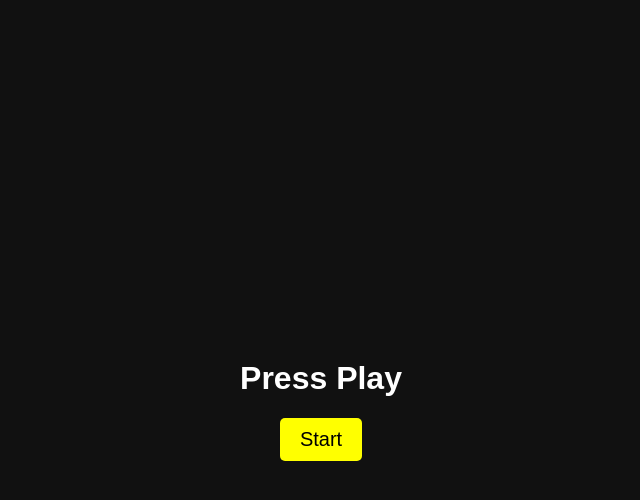
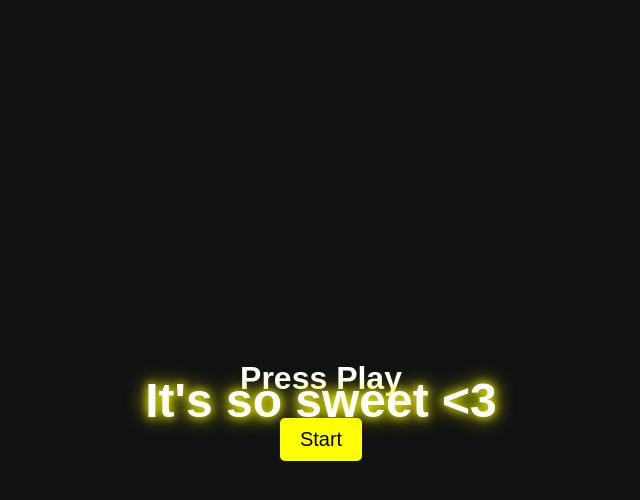
Before and after one commit to Genarcy/Ariday, a plain HTML site: page index.html in a window 1280 px wide. Both pictures are taken after a click on the button "Start". Shown: the whole page, without its empty margins (319-959 px from the left). Drawn offline with Linux system fonts and the light colour scheme.

Commit message:
Fixed cuz stupid

```diff
--- a/index.html
+++ b/index.html
@@ -24,6 +24,9 @@
             top: 50%;
             transform: translateY(-50%);
             text-shadow: 0 0 10px yellow, 0 0 20px yellow;
+            text-align: center;
+        }
+        .lyric-line {
             opacity: 0;
             transition: opacity 1s ease-in-out;
         }
@@ -59,7 +62,7 @@
 
     <script>
         const lyricsData = [
-            { time: 2, text: "Its so sweet <3" },
+            { time: 2, text: "It's so sweet <3" },
             { time: 5, text: "Knowing that you love me" },
             { time: 8, text: "Third line of lyrics" },
         ];
@@ -70,9 +73,16 @@
             audio.play();
             lyricsDiv.innerHTML = "";
 
-            lyricsData.forEach((line, index) => {
+            lyricsData.forEach((line) => {
                 setTimeout(() => {
-                    lyricsDiv.innerHTML = `<p class='highlight'>${line.text}</p>`;
+                    const lyricElement = document.createElement("p");
+                    lyricElement.className = "lyric-line highlight";
+                    lyricElement.textContent = line.text;
+                    lyricsDiv.appendChild(lyricElement);
+
+                    setTimeout(() => {
+                        lyricElement.remove();
+                    }, 3000);
                 }, line.time * 1000);
             });
         }
```
